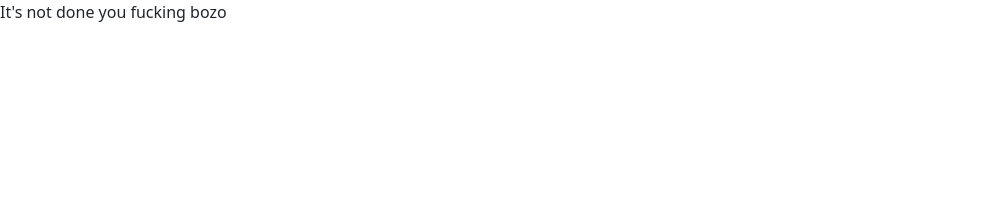
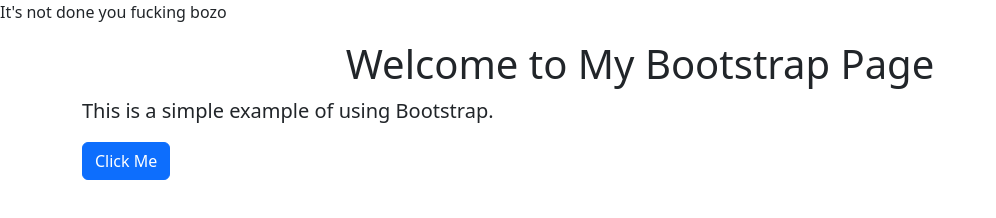
Before and after one commit to cynagens-penmen/-cynagens-penmen.github.io, a plain HTML site: page index.html in a window 1280 px wide. Shown: the whole page, without its empty margins (0-996 px from the left). Drawn offline with nearby package versions, Linux system fonts and the light colour scheme.

Commit message:
Update index.html

```diff
--- a/index.html
+++ b/index.html
@@ -7,5 +7,12 @@
     <p>
       It's not done you fucking bozo
     </p>
+
+      <div class="container">
+    <h1 class="text-center">Welcome to My Bootstrap Page</h1>
+    <p class="lead">This is a simple example of using Bootstrap.</p>
+    <button class="btn btn-primary">Click Me</button>
+  </div>
+
   </body>
 </html>
```
